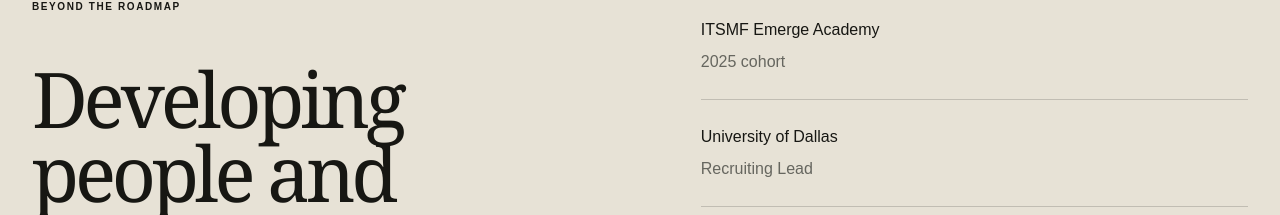
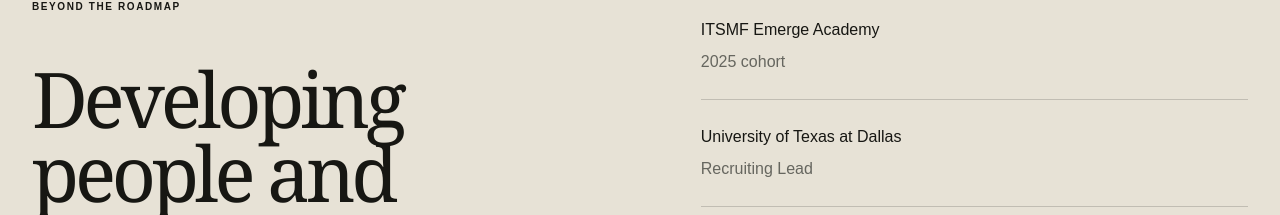
Before and after one commit to ammorgan/portfolio, a Next.js app: page /about in a window 1280 px wide. Shown: the part 3500-3715 px from the top of the page. Built offline with nearby package versions, Linux system fonts and the light colour scheme.

Commit message:
Correct university name

```diff
--- a/app/about/page.tsx
+++ b/app/about/page.tsx
@@ -15,7 +15,7 @@ export default function About() {
     <section className="beliefBand"><div className="shell"><span className="eyebrow">A belief I live by</span><blockquote>“A problem is just a solution that <em>hasn&apos;t been found yet.</em>”</blockquote></div></section>
     <section className="philosophy shell"><span className="eyebrow">Professional philosophy</span><div><p>I begin by understanding the current state: production behavior, repositories, APIs, business rules, technical documentation, and customer experiences.</p><p>From there, I partner with engineers, architects, and experience designers to challenge assumptions, simplify complexity, and create scalable solutions that balance technical integrity with exceptional user experiences.</p><p>I lead with curiosity, empathy, and evidence—because I’m not driven by being right. I’m driven by finding the right answer.</p></div></section>
     <section className="principles shell"><div className="sectionHeading"><span className="eyebrow">What guides me</span><h2>Good solutions begin with <em>better questions.</em></h2></div><div className="principleGrid">{principles.map(([title,text], index)=><article key={title}><span>0{index+1}</span><h3>{title}</h3><p>{text}</p></article>)}</div></section>
-    <section className="backgroundSection"><div className="shell backgroundGrid"><div><span className="eyebrow">Beyond the roadmap</span><h2>Developing people and <em>expanding access.</em></h2></div><div className="backgroundList"><div><h3>ITSMF Emerge Academy</h3><p>2025 cohort</p></div><div><h3>University of Dallas</h3><p>Recruiting Lead</p></div><div><h3>DFW Hackathons</h3><p>Directed 25+ events engaging 7,000+ students</p></div><div><h3>Education</h3><p>B.S. Information Systems &amp; Accounting · Millikin University</p></div><div><h3>Certification</h3><p>Certified ScrumMaster (CSM) · Scrum Alliance</p></div></div></div></section>
+    <section className="backgroundSection"><div className="shell backgroundGrid"><div><span className="eyebrow">Beyond the roadmap</span><h2>Developing people and <em>expanding access.</em></h2></div><div className="backgroundList"><div><h3>ITSMF Emerge Academy</h3><p>2025 cohort</p></div><div><h3>University of Texas at Dallas</h3><p>Recruiting Lead</p></div><div><h3>DFW Hackathons</h3><p>Directed 25+ events engaging 7,000+ students</p></div><div><h3>Education</h3><p>B.S. Information Systems &amp; Accounting · Millikin University</p></div><div><h3>Certification</h3><p>Certified ScrumMaster (CSM) · Scrum Alliance</p></div></div></div></section>
     <SiteFooter />
   </main>;
 }
```
